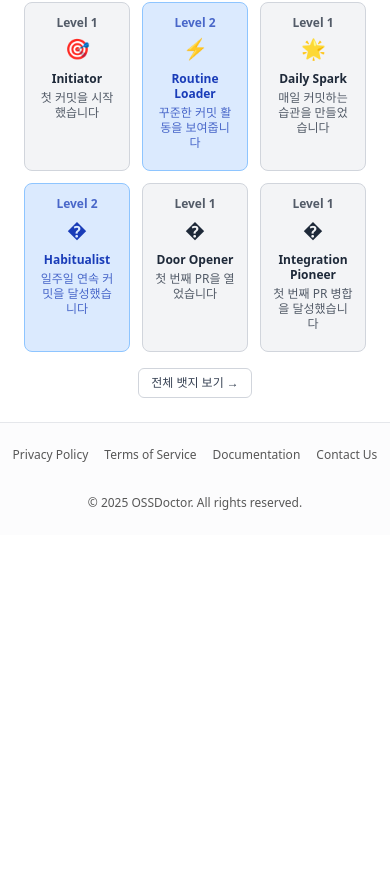
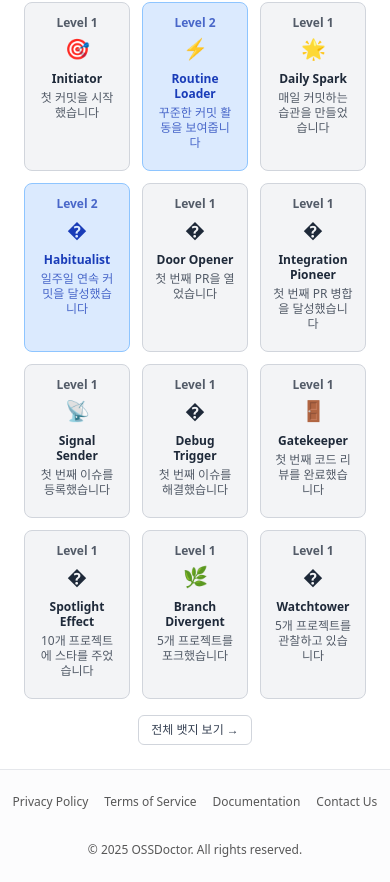
Before and after one commit to Hyeri-hci/OSSDoctor, a React (Vite) app in the folder frontend/: page /myactivity in a window 390 px wide. Shown: the part 1893-2775 px from the top of the page. Before the commit the page ends 2428 px from the top, so only its background shows below. Built offline with nearby package versions, Linux system fonts and the light colour scheme; no server answers.

Commit message:
[Update] 반응형 표시 개수 및 그리드 수정

```diff
--- a/frontend/src/features/MyActivity/components/BadgesSection.jsx
+++ b/frontend/src/features/MyActivity/components/BadgesSection.jsx
@@ -7,10 +7,10 @@ import { calculateBadgeStats } from '../utils';
 const BadgesSection = ({ badges = [], onShowAllBadges }) => {
     const badgeStats = calculateBadgeStats(badges);
 
-    // 최근에 획득한 뱃지만 필터링 (earned가 true인 뱃지 중 최대 6개)
+    // 최근에 획득한 뱃지만 필터링 (earned가 true인 뱃지 중 화면 크기에 따라 표시)
     const recentEarnedBadges = badges
         .filter(badge => badge.earned)
-        .slice(0, 6); // 최대 6개만 표시
+        .slice(0, 12); // 최대 12개까지 표시
 
     return (
         <div className="border-t border-gray-200 pt-8">
```
